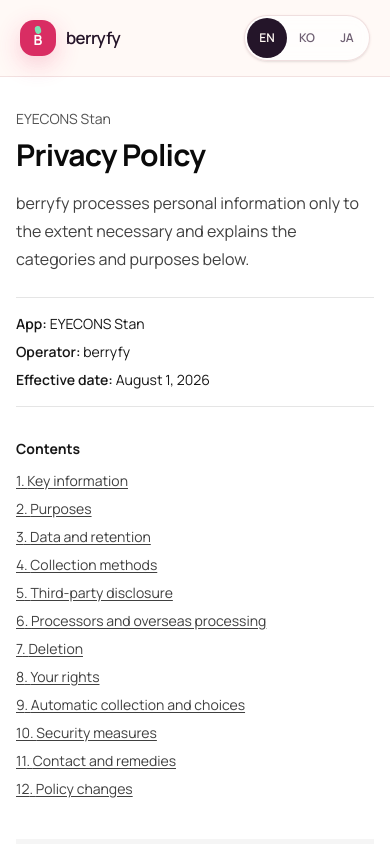
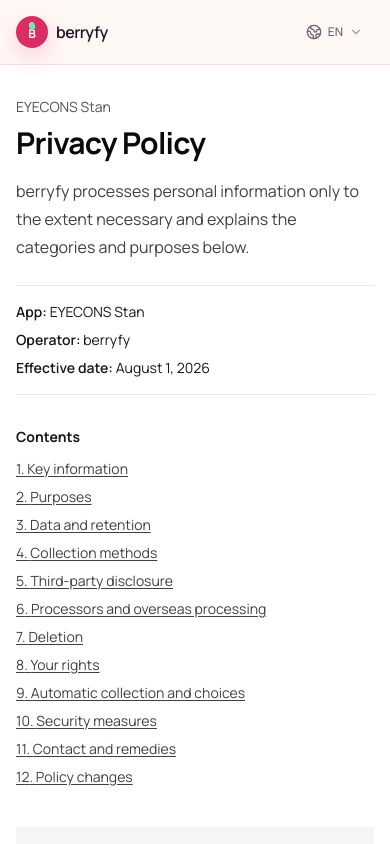
Before and after one commit to berryfy/berryfy.github.io, a Next.js app: page /apps/eyecons-stan/privacy in a window 390 px wide. Shown: the top 844 px of the page. Built offline with nearby package versions, Linux system fonts and the light colour scheme.

Commit message:
style: 모바일 헤더와 언어 선택 UI 정리

```diff
--- a/src/components/brand-mark.tsx
+++ b/src/components/brand-mark.tsx
@@ -10,16 +10,16 @@
   return (
     <Link
       href={href}
-      className="group inline-flex items-center gap-2.5 rounded-full outline-none focus-visible:ring-2 focus-visible:ring-primary focus-visible:ring-offset-4"
+      className="group inline-flex items-center gap-2 rounded-full outline-none focus-visible:ring-2 focus-visible:ring-primary focus-visible:ring-offset-4 sm:gap-2.5"
       aria-label={`${businessInfo.name} home`}
     >
-      <span className="relative flex size-9 items-center justify-center rounded-[14px] bg-primary shadow-[0_8px_24px_rgba(217,45,99,0.24)] transition-transform duration-300 group-hover:scale-105 group-hover:-rotate-3">
+      <span className="relative flex size-8 items-center justify-center rounded-xl bg-primary shadow-[0_8px_24px_rgba(217,45,99,0.24)] transition-transform duration-300 group-hover:scale-105 group-hover:-rotate-3 sm:size-9 sm:rounded-[14px]">
         <span className="absolute top-1.5 left-1/2 h-2 w-1.5 -translate-x-1/2 -rotate-12 rounded-full bg-[#7ce2b4]" />
-        <span className="mt-1 text-sm font-bold text-white">
+        <span className="mt-1 text-xs font-bold text-white sm:text-sm">
           {businessInfo.name.charAt(0).toUpperCase()}
         </span>
       </span>
-      <span className="text-[1.05rem] font-semibold tracking-[-0.035em] text-foreground">
+      <span className="text-base font-semibold tracking-[-0.035em] text-foreground sm:text-[1.05rem]">
         {businessInfo.name}
       </span>
     </Link>
--- a/src/components/language-switcher.tsx
+++ b/src/components/language-switcher.tsx
@@ -1,5 +1,17 @@
+"use client";
+
 import Link from "next/link";
+import { Check, ChevronDown, Globe2 } from "lucide-react";
 
+import { Button } from "@/components/ui/button";
+import {
+  DropdownMenu,
+  DropdownMenuContent,
+  DropdownMenuItem,
+  DropdownMenuLabel,
+  DropdownMenuSeparator,
+  DropdownMenuTrigger,
+} from "@/components/ui/dropdown-menu";
 import { localeDetails, siteLocales } from "@/constants/site";
 import type { SiteLocale } from "@/types/site";
 
@@ -15,30 +27,48 @@
   paths,
 }: LanguageSwitcherProps) {
   return (
-    <nav
+    <DropdownMenu>
+      <DropdownMenuTrigger asChild>
+        <Button
+          variant="ghost"
+          className="h-9 gap-1.5 rounded-full px-2.5 text-xs text-muted-foreground hover:bg-white hover:text-foreground sm:h-10 sm:px-3 sm:text-sm"
           aria-label={label}
-      className="flex shrink-0 items-center rounded-full border border-border/80 bg-white/80 p-0.5 text-xs shadow-sm backdrop-blur-sm"
         >
+          <Globe2 aria-hidden="true" />
+          {localeDetails[locale].shortLabel}
+          <ChevronDown className="size-3.5 opacity-60" aria-hidden="true" />
+        </Button>
+      </DropdownMenuTrigger>
+      <DropdownMenuContent
+        align="end"
+        sideOffset={8}
+        className="w-44 rounded-2xl border border-border/70 bg-background/95 p-1.5 shadow-[0_20px_60px_rgba(36,21,41,0.14)] backdrop-blur-xl"
+      >
+        <DropdownMenuLabel className="px-2.5 py-2">{label}</DropdownMenuLabel>
+        <DropdownMenuSeparator />
         {siteLocales.map((item) => {
           const isActive = item === locale;
 
           return (
+            <DropdownMenuItem key={item} asChild>
               <Link
-            key={item}
                 href={paths[item]}
                 hrefLang={item}
                 lang={item}
                 aria-current={isActive ? "page" : undefined}
-            className={`flex size-10 items-center justify-center rounded-full font-semibold transition-colors focus-visible:ring-2 focus-visible:ring-primary focus-visible:ring-offset-1 focus-visible:outline-none ${
-              isActive
-                ? "bg-foreground text-background"
-                : "text-muted-foreground hover:bg-secondary hover:text-foreground"
+                className={`flex min-h-11 cursor-pointer items-center justify-between rounded-xl px-2.5 ${
+                  isActive ? "bg-secondary/70 font-medium" : ""
                 }`}
               >
-            {localeDetails[item].shortLabel}
+                {localeDetails[item].label}
+                {isActive ? (
+                  <Check className="size-4 text-primary" aria-hidden="true" />
+                ) : null}
               </Link>
+            </DropdownMenuItem>
           );
         })}
-    </nav>
+      </DropdownMenuContent>
+    </DropdownMenu>
   );
 }
--- a/src/components/site-header.tsx
+++ b/src/components/site-header.tsx
@@ -23,7 +23,7 @@
 }: SiteHeaderProps) {
   return (
     <header className="sticky top-0 z-50 border-b border-border/70 bg-background/88 pt-[env(safe-area-inset-top)] backdrop-blur-xl supports-backdrop-filter:bg-background/78">
-      <div className="mx-auto flex h-[76px] max-w-[1440px] items-center justify-between gap-3 px-5 sm:px-8 lg:px-12">
+      <div className="mx-auto flex h-16 max-w-[1440px] items-center justify-between gap-2 px-4 sm:h-[76px] sm:gap-3 sm:px-8 lg:px-12">
         <BrandMark href={homeHref} />
         {navigation}
         <div className="flex shrink-0 items-center gap-1.5">
```
Lines whose indentation alone changed are shown as unchanged.
